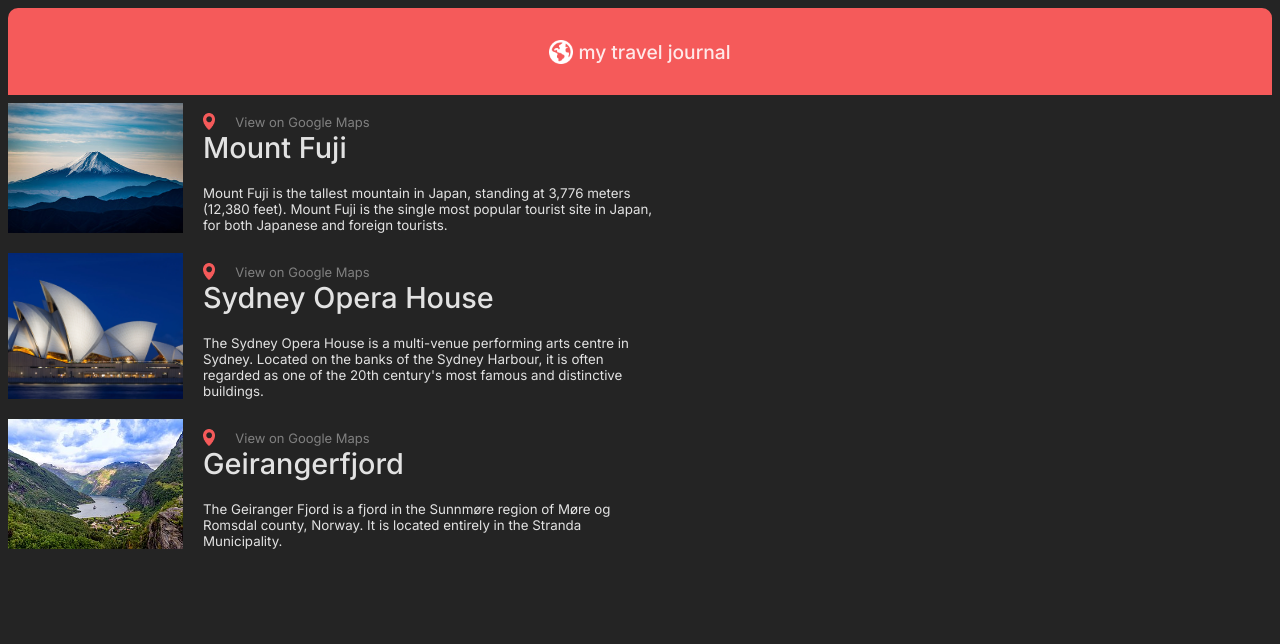
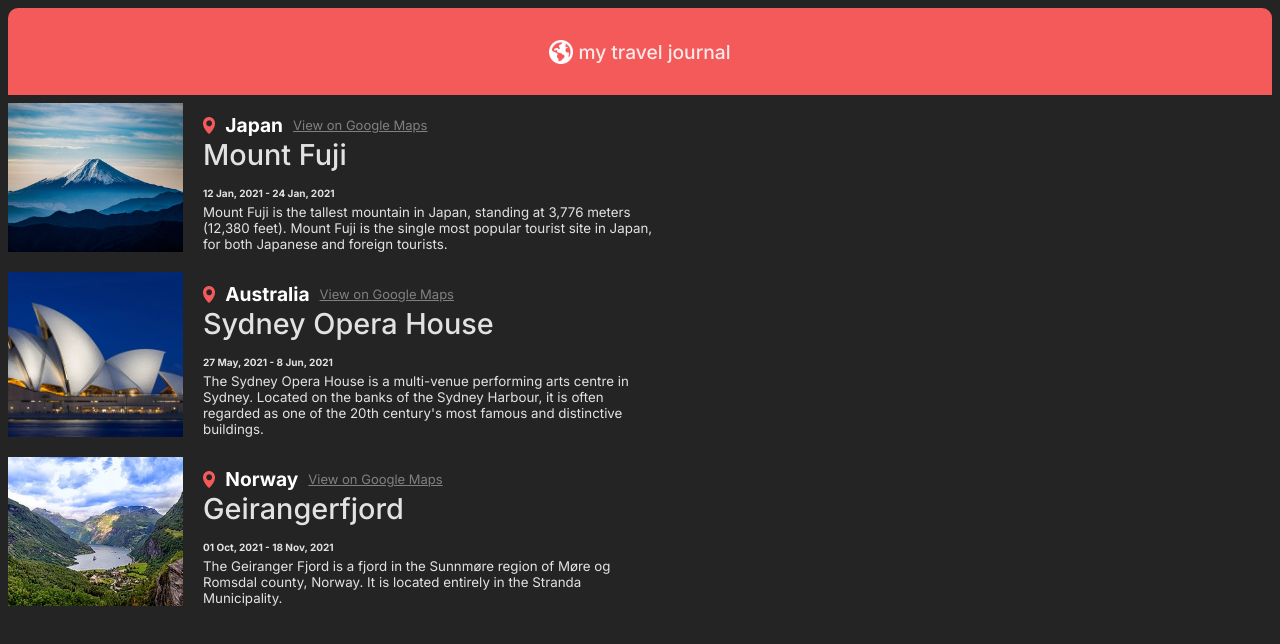
Before and after one commit to GilbertJsin/travel-journal-project, a React (Vite) app: page / in a window 1280 px wide. Shown: the top 644 px of the page. Built offline with nearby package versions, Linux system fonts and the light colour scheme.

Commit message:
using the spread function

```diff
--- a/src/App.jsx
+++ b/src/App.jsx
@@ -10,13 +10,8 @@ function App() {
   const journalEntries = entryData.map((entry) =>(
     <Entry
         key={entry.id}
-        locImg={entry.img}
-        markerImg={{ src: marker, alt: "Google Marker" }}
-        countryName= {entry.countryName}
-        mapLink= {entry.mapLink}
-        locationName= {entry.title}
-        travelDates= {entry.travelDates}
-        attractionFact= {entry.text}
+        {...entry}
+        markerImg={{ src: marker, alt: "Map marker icon" }}
         />
     ));
 
--- a/src/components/Entry.jsx
+++ b/src/components/Entry.jsx
@@ -7,8 +7,8 @@ function Entry(props){
                 <article className="entry-article">
                     <div className="entry-img-container">
                     <img
-                        src={props.locImg.src}
-                        alt={props.locImg.alt}
+                        src={props.img.src}
+                        alt={props.img.alt}
                         className="country-img"
                     />
                     </div>
@@ -20,13 +20,13 @@ function Entry(props){
                         alt={props.markerImg.alt}
                         className="marker-img"
                     />
-                    <span className="country-name">{props.countryName}</span>
-                    <a href={props.mapLink} className="google-map-link">View on Google Maps</a>
+                    <span className="country-name">{props.country}</span>
+                    <a href={props.googleMapsLink} className="google-map-link">View on Google Maps</a>
                     </div>
                     <div className="entry-info-container">
-                        <span className="attraction-location">{props.locationName}</span>
-                        <span className="visit-dates">{props.travelDates}</span>
-                        <span className="attraction-facts">{props.attractionFact}</span>
+                        <span className="attraction-location">{props.title}</span>
+                        <span className="visit-dates">{props.dates}</span>
+                        <span className="attraction-facts">{props.text}</span>
                     </div>
                 </article>
             </div>
@@ -34,4 +34,4 @@ function Entry(props){
     )
 }
 
-export default Entry;
+export default Entry
```
